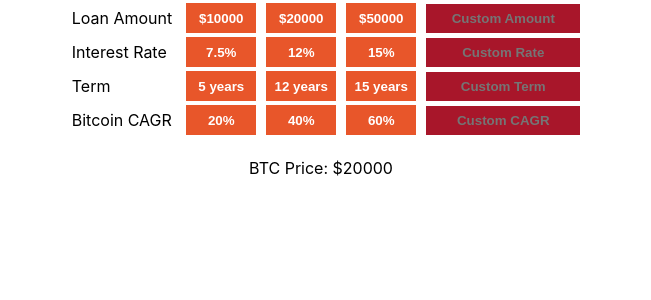
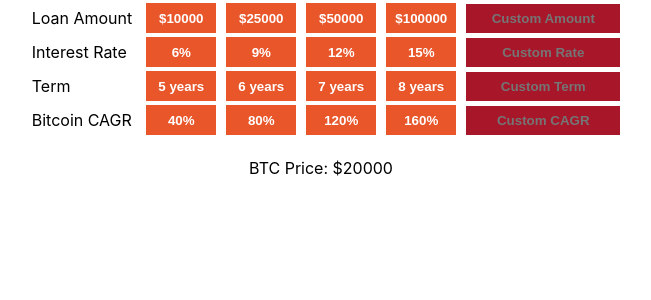
Before and after one commit to superkruger/loanvsdca, a React (Create React App) app: page / in a window 1280 px wide. Shown: the top 300 px of the page, without its empty margins (319-970 px from the left). Built offline with nearby package versions, Linux system fonts and the light colour scheme; no server answers.

Commit message:
correct values

```diff
--- a/src/Cagr.js
+++ b/src/Cagr.js
@@ -9,9 +9,10 @@
 				<span>Bitcoin CAGR</span>
 			</td>
 			<td className="right">
-				<CagrButton amount={20}/>
 				<CagrButton amount={40}/>
-				<CagrButton amount={60}/>
+				<CagrButton amount={80}/>
+				<CagrButton amount={120}/>
+				<CagrButton amount={160}/>
 				<CagrInput/>
 			</td>
 		</>
--- a/src/CagrInput.js
+++ b/src/CagrInput.js
@@ -10,8 +10,15 @@
 
 
 	function handleInputChanged (event) {
-		setCagr(event.target.value)
-		setInputAmount(event.target.value)
+		event.preventDefault()
+
+		let value = event.target.value
+
+
+		if (value.match(/^[0-9]+$/)) {
+			setCagr(value)
+			setInputAmount(value)
+		}
 	}
 
 	function handleInputClicked () {
--- a/src/Calculator.js
+++ b/src/Calculator.js
@@ -109,7 +109,7 @@
 					<p>Total loan cost: ${(repayment * term * 12).toFixed(2)}</p>
 					<p>BTC amount with loan: {(loanAmount / btcPrice).toFixed(2)}</p>
 					<p>BTC amount with DCA: {dcaBtcAmount}</p>
-					<p>Loan yield over DCA: <span className={differentialClass}>{((differential - 1) * 100).toFixed(2)}%</span></p>
+					<p>Loan yield over DCA: <span className={differentialClass}>{((differential * 100)-100).toFixed(2)}%</span></p>
 				  </>
 			}
 
--- a/src/InterestRate.js
+++ b/src/InterestRate.js
@@ -9,7 +9,8 @@
 				<span>Interest Rate</span>
 			</td>
 			<td className="right">
-				<InterestRateButton amount={7.5}/>
+				<InterestRateButton amount={6}/>
+				<InterestRateButton amount={9}/>
 				<InterestRateButton amount={12}/>
 				<InterestRateButton amount={15}/>
 				<InterestRateInput/>
--- a/src/InterestRateInput.js
+++ b/src/InterestRateInput.js
@@ -10,8 +10,15 @@
 
 
 	function handleInputChanged (event) {
-		setInterestRate(event.target.value)
-		setInputAmount(event.target.value)
+		event.preventDefault()
+
+		let value = event.target.value
+
+
+		if (value.match(/^[0-9]+$/)) {
+			setInterestRate(value)
+			setInputAmount(value)
+		}
 	}
 
 	function handleInputClicked () {
--- a/src/LoanInput.js
+++ b/src/LoanInput.js
@@ -19,8 +19,6 @@
 			setLoanAmount(value)
 			setInputAmount(value)
 		}
-
-
 	}
 
 	function handleInputClicked () {
--- a/src/Principal.js
+++ b/src/Principal.js
@@ -11,8 +11,9 @@
 			</td>
 			<td className="right">
 				<LoanButton amount={10000}/>
-				<LoanButton amount={20000}/>
+				<LoanButton amount={25000}/>
 				<LoanButton amount={50000}/>
+				<LoanButton amount={100000}/>
 				<LoanInput/>
 			</td>
 		</>
--- a/src/Term.js
+++ b/src/Term.js
@@ -10,8 +10,9 @@
 			</td>
 			<td className="right">
 				<TermButton amount={5}/>
-				<TermButton amount={12}/>
-				<TermButton amount={15}/>
+				<TermButton amount={6}/>
+				<TermButton amount={7}/>
+				<TermButton amount={8}/>
 				<TermInput/>
 			</td>
 		</>
--- a/src/TermInput.js
+++ b/src/TermInput.js
@@ -10,8 +10,15 @@
 
 
 	function handleInputChanged (event) {
-		setTerm(event.target.value)
-		setInputAmount(event.target.value)
+		event.preventDefault()
+
+		let value = event.target.value
+
+
+		if (value.match(/^[0-9]+$/)) {
+			setTerm(value)
+			setInputAmount(value)
+		}
 	}
 
 	function handleInputClicked () {
```
